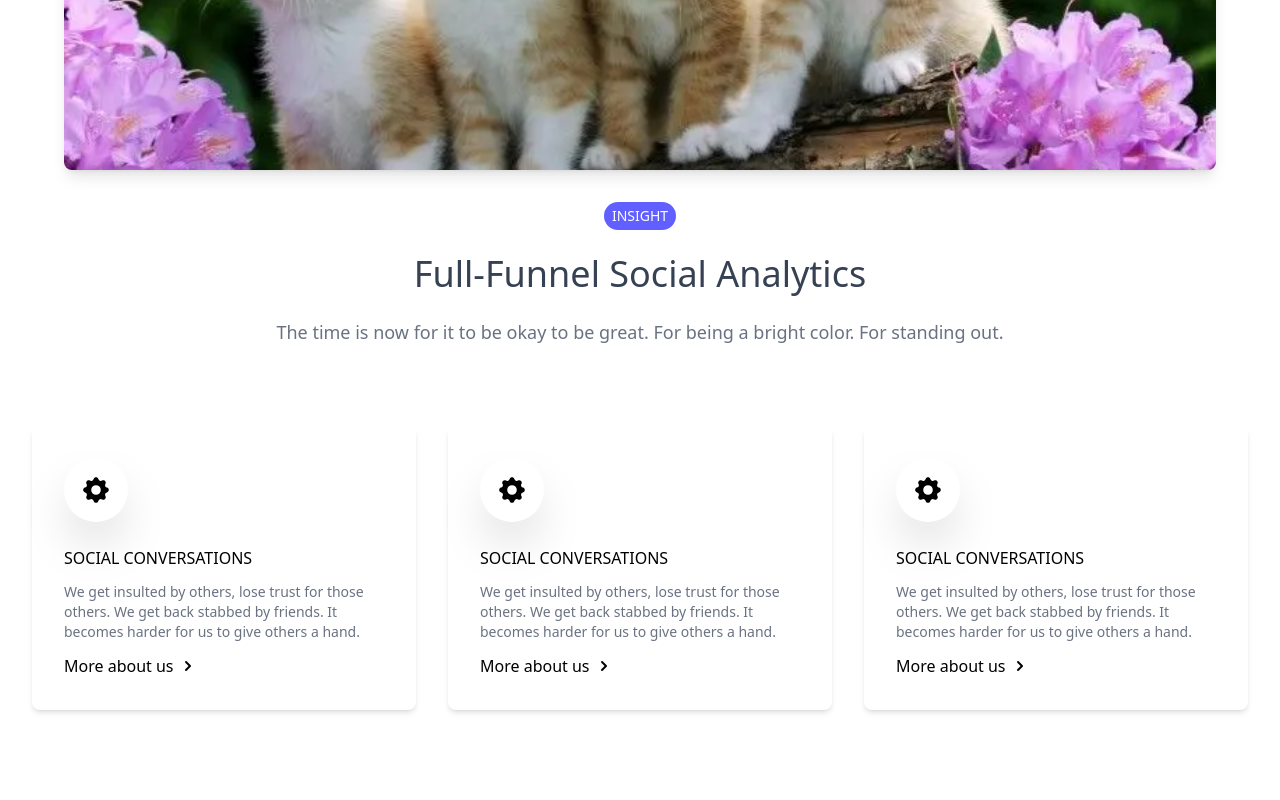
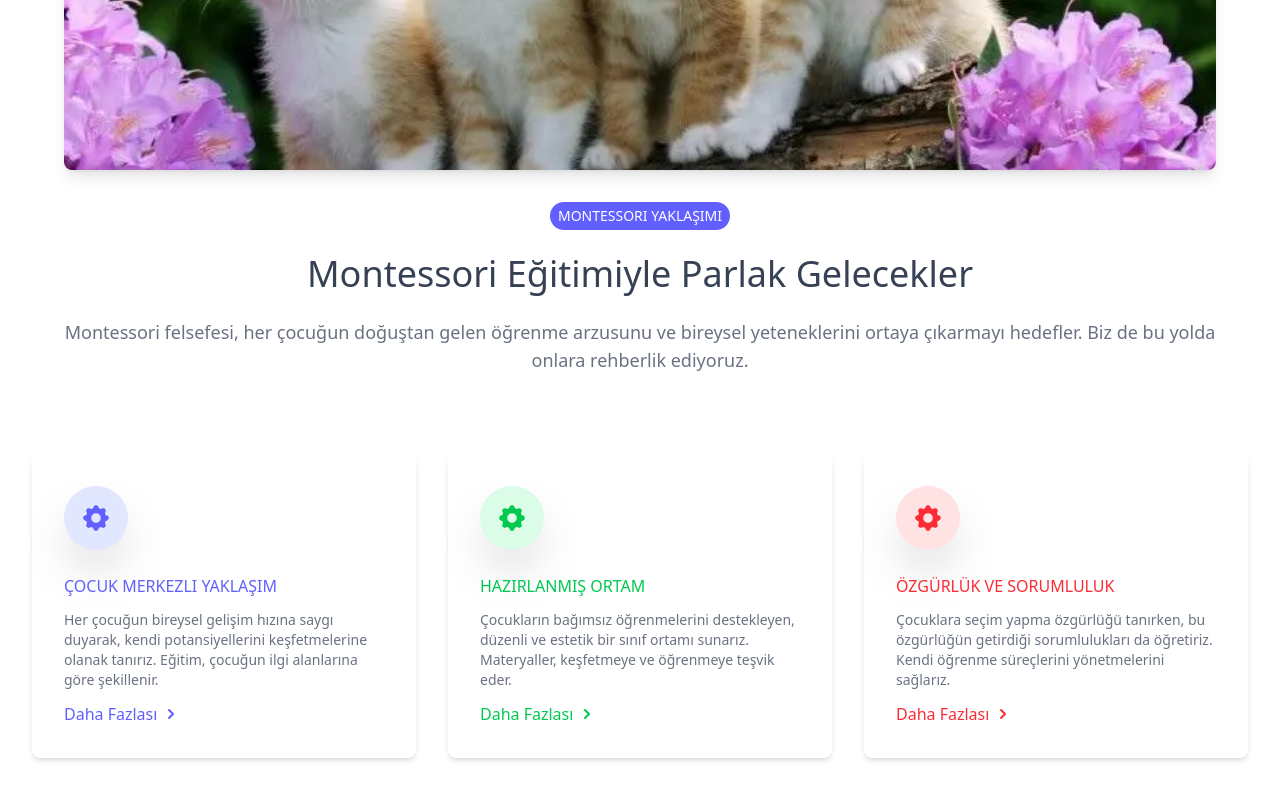
Before and after one commit to Ferivonus/Cengelci-montessori-web, a Next.js app: page / in a window 1280 px wide. Shown: the part 370-1170 px from the top of the page. Before the commit the page ends 1128 px from the top, so only its background shows below. Built offline with nearby package versions, Linux system fonts and the light colour scheme.

Commit message:
Maded betteaahr

```diff
--- a/src/components/FeatureSection.tsx
+++ b/src/components/FeatureSection.tsx
@@ -4,7 +4,47 @@ import React from "react";
 import Image from "next/image";
 import Link from "next/link";
 
+// Define a type for the allowed color keys
+type ColorKey = "indigo" | "green" | "red";
+
 export default function FeatureSection() {
+  // Define a mapping for color-related Tailwind classes to avoid dynamic class generation issues
+  const colorClasses: Record<ColorKey, { bg: string; text: string; hoverText: string; }> = {
+    indigo: {
+      bg: "bg-indigo-100",
+      text: "text-indigo-500",
+      hoverText: "hover:text-indigo-600",
+    },
+    green: {
+      bg: "bg-green-100",
+      text: "text-green-500",
+      hoverText: "hover:text-green-600",
+    },
+    red: {
+      bg: "bg-red-100",
+      text: "text-red-500",
+      hoverText: "hover:text-red-600",
+    },
+  };
+
+  const featureItems: { color: ColorKey; title: string; description: string; }[] = [ // Updated type for title and description
+    {
+      color: "indigo",
+      title: "Çocuk Merkezli Yaklaşım",
+      description: "Her çocuğun bireysel gelişim hızına saygı duyarak, kendi potansiyellerini keşfetmelerine olanak tanırız. Eğitim, çocuğun ilgi alanlarına göre şekillenir.",
+    },
+    {
+      color: "green",
+      title: "Hazırlanmış Ortam",
+      description: "Çocukların bağımsız öğrenmelerini destekleyen, düzenli ve estetik bir sınıf ortamı sunarız. Materyaller, keşfetmeye ve öğrenmeye teşvik eder.",
+    },
+    {
+      color: "red",
+      title: "Özgürlük ve Sorumluluk",
+      description: "Çocuklara seçim yapma özgürlüğü tanırken, bu özgürlüğün getirdiği sorumlulukları da öğretiriz. Kendi öğrenme süreçlerini yönetmelerini sağlarız.",
+    },
+  ];
+
   return (
     <section className="py-12 bg-white dark:bg-gray-800">
       <div className="max-w-screen-xl mx-auto px-4 sm:px-6 lg:px-8">
@@ -18,43 +58,37 @@ export default function FeatureSection() {
 
           {/* Optimized Image */}
           <div className="flex justify-center mb-8">
-          <Image
-            src="/images/kittens.webp"
-            alt="Sevimli Kedi"
-            width={800}
-            height={400}
-            className="rounded-lg shadow-lg object-cover"
-            style={{ maxHeight: "400px", width: "100%", height: "auto" }}
-          />
+            <Image
+              src="/images/kittens.webp"
+              alt="Sevimli Kedi" //
+              width={800} // Specify intrinsic width for next/image optimization
+              height={400} // Specify intrinsic height for next/image optimization
+              className="rounded-lg shadow-lg object-cover w-full max-h-[400px]" // Use max-h for max height
+            />
           </div>
 
           <div className="flex flex-col items-center justify-center">
             <span className="rounded-full bg-indigo-500 px-2 py-1 text-white uppercase text-sm">
-              Insight
+              Montessori Yaklaşımı
             </span>
           </div>
           <h1 className="text-4xl font-medium text-gray-700 text-center mt-6 dark:text-white">
-            Full-Funnel Social Analytics
+            Montessori Eğitimiyle Parlak Gelecekler
           </h1>
           <p className="text-center mt-6 text-lg font-light text-gray-500 dark:text-gray-400">
-            The time is now for it to be okay to be great. For being a bright color. For
-            standing out.
+            Montessori felsefesi, her çocuğun doğuştan gelen öğrenme arzusunu ve bireysel yeteneklerini ortaya çıkarmayı hedefler. Biz de bu yolda onlara rehberlik ediyoruz.
           </p>
         </div>
 
         {/* Feature Cards Grid */}
         <div className="grid grid-cols-1 md:grid-cols-3 gap-8 mt-12">
-          {[
-            { color: "indigo", text: "Social conversations" },
-            { color: "green", text: "Social conversations" },
-            { color: "red", text: "Social conversations" },
-          ].map((item, idx) => (
+          {featureItems.map((item, idx) => (
             <div
               key={idx}
               className="p-8 bg-white dark:bg-gray-900 rounded-lg shadow-md"
             >
               <div
-                className={`bg-${item.color}-100 rounded-full w-16 h-16 flex justify-center items-center text-${item.color}-500 shadow-2xl`}
+                className={`${colorClasses[item.color].bg} rounded-full w-16 h-16 flex justify-center items-center ${colorClasses[item.color].text} shadow-2xl`}
               >
                 <svg
                   xmlns="http://www.w3.org/2000/svg"
@@ -70,19 +104,18 @@ export default function FeatureSection() {
                 </svg>
               </div>
               <h2
-                className={`uppercase mt-6 text-${item.color}-500 font-medium mb-3`}
+                className={`uppercase mt-6 ${colorClasses[item.color].text} font-medium mb-3`}
               >
-                {item.text}
+                {item.title} {/* Updated to item.title */}
               </h2>
               <p className="font-light text-sm text-gray-500 mb-3 dark:text-gray-400">
-                We get insulted by others, lose trust for those others. We get back
-                stabbed by friends. It becomes harder for us to give others a hand.
+                {item.description} {/* Updated to item.description */}
               </p>
               <Link
                 href="/"
-                className={`text-${item.color}-500 flex items-center hover:text-${item.color}-600`}
+                className={`${colorClasses[item.color].text} flex items-center ${colorClasses[item.color].hoverText}`}
               >
-                More about us
+                Daha Fazlası
                 <svg
                   xmlns="http://www.w3.org/2000/svg"
                   className="h-5 w-5 ml-1"
```
